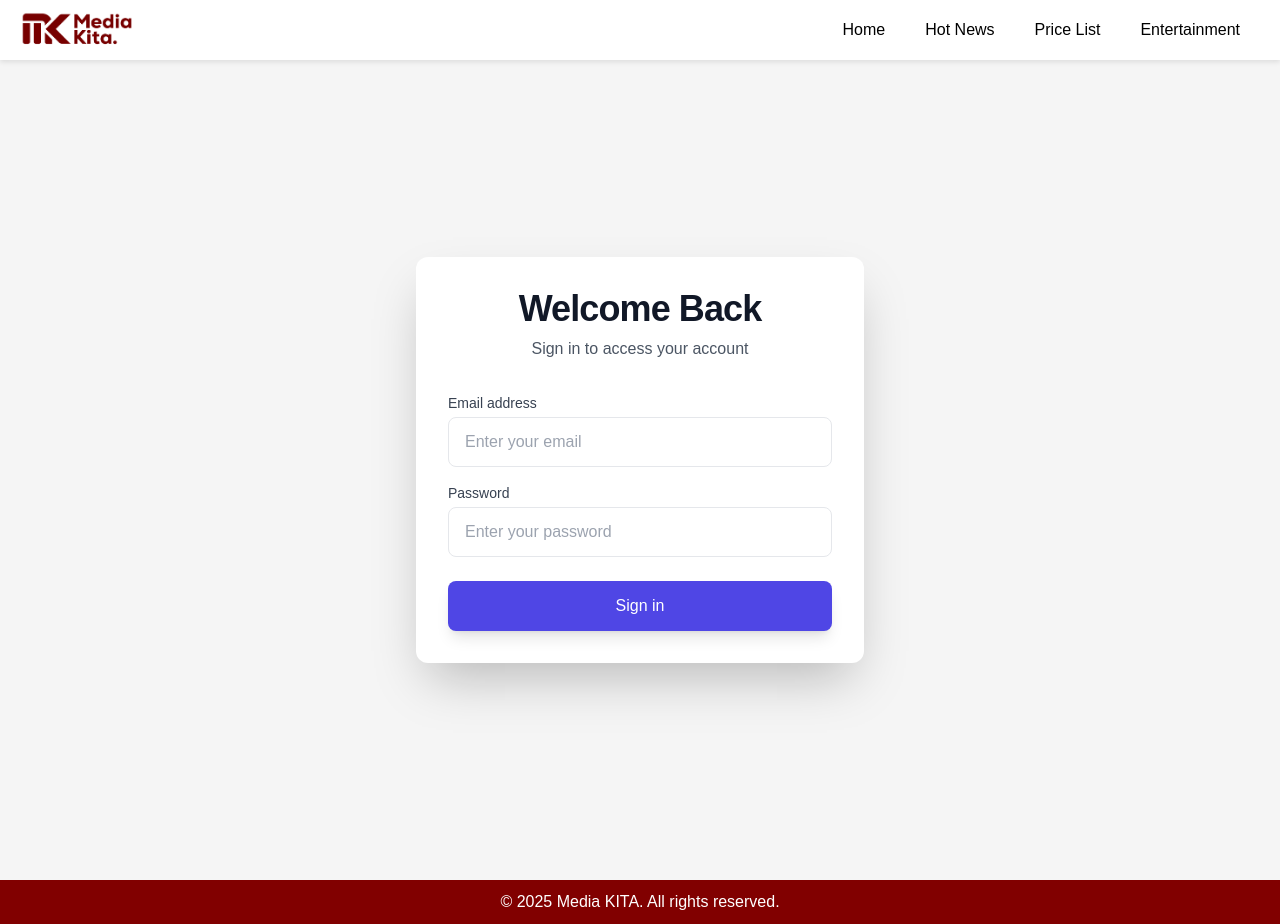
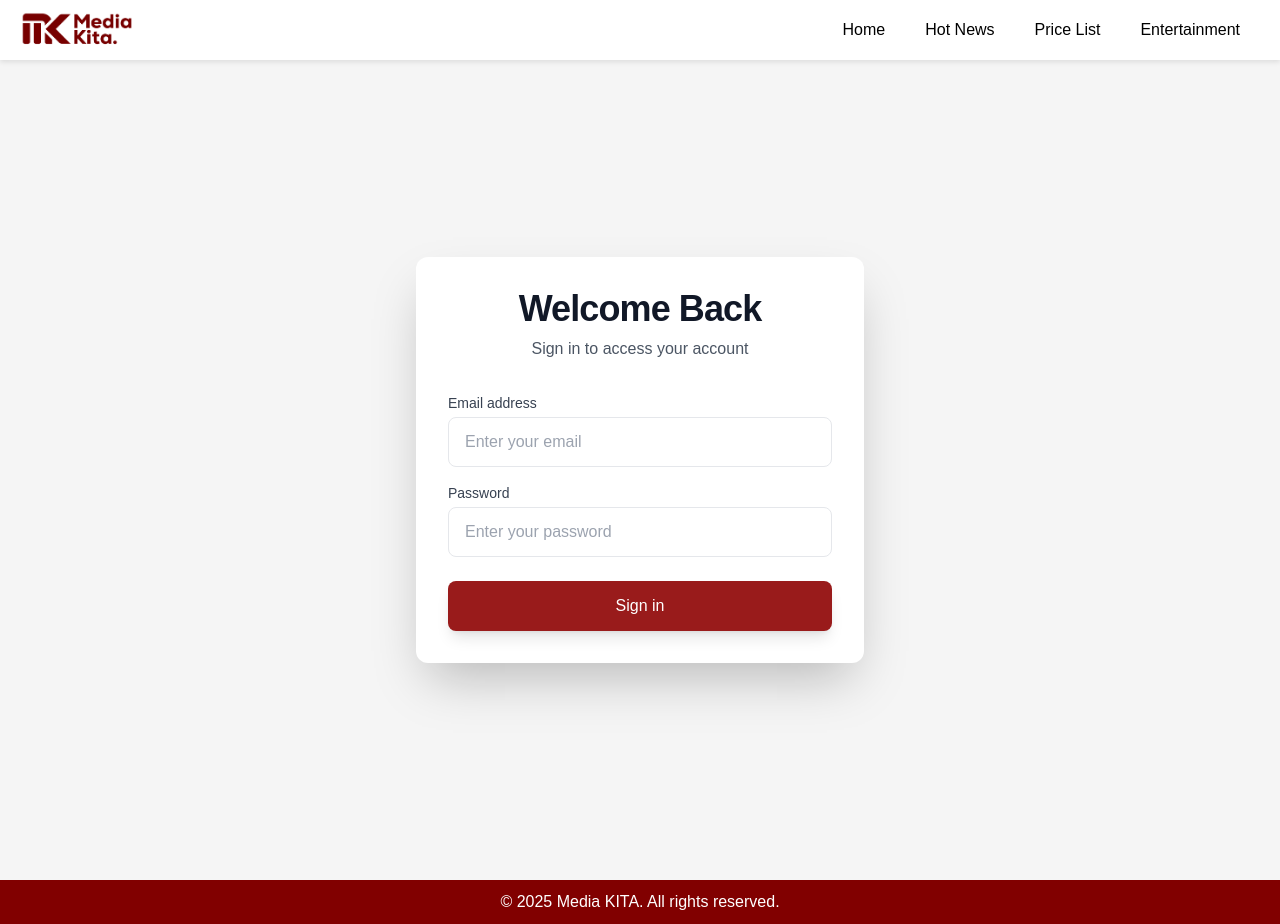
Before and after one commit to Ghavio1516/mediakita, a Next.js app: page /login in a window 1280 px wide. Built offline with nearby package versions, Linux system fonts and the light colour scheme.

Commit message:
Update login button styling to use red color scheme for improved visibility

```diff
--- a/app/login/page.tsx
+++ b/app/login/page.tsx
@@ -92,7 +92,7 @@ export default function LoginPage() {
           <div>
             <button
               type="submit"
-              className="w-full flex justify-center py-3 px-4 border border-transparent rounded-lg text-white bg-indigo-600 hover:bg-indigo-700 focus:outline-none focus:ring-2 focus:ring-offset-2 focus:ring-indigo-500 transition duration-150 ease-in-out text-base font-medium shadow-lg hover:shadow-xl"
+              className="w-full flex justify-center py-3 px-4 border border-transparent rounded-lg text-white bg-red-800 hover:bg-red-900 focus:outline-none focus:ring-2 focus:ring-offset-2 focus:ring-red-700 transition duration-150 ease-in-out text-base font-medium shadow-lg hover:shadow-xl"
             >
               Sign in
             </button>
```
